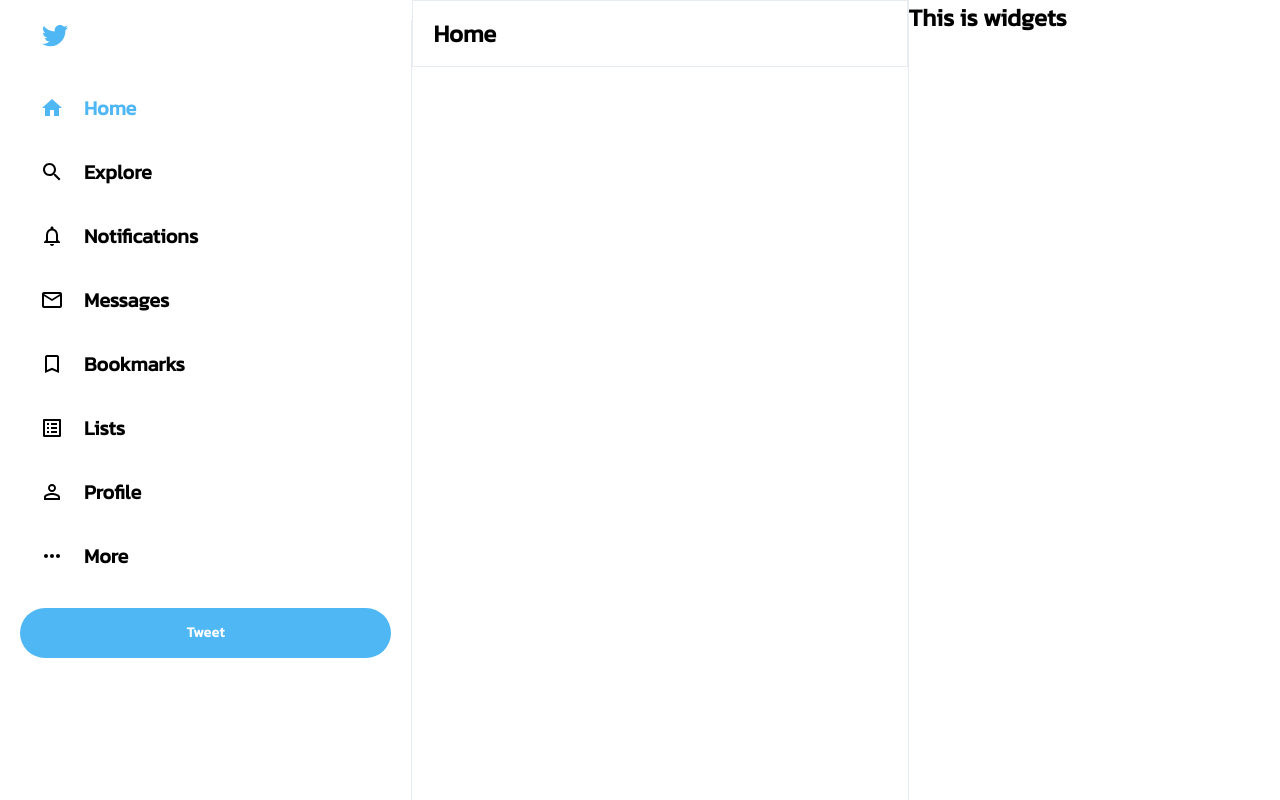
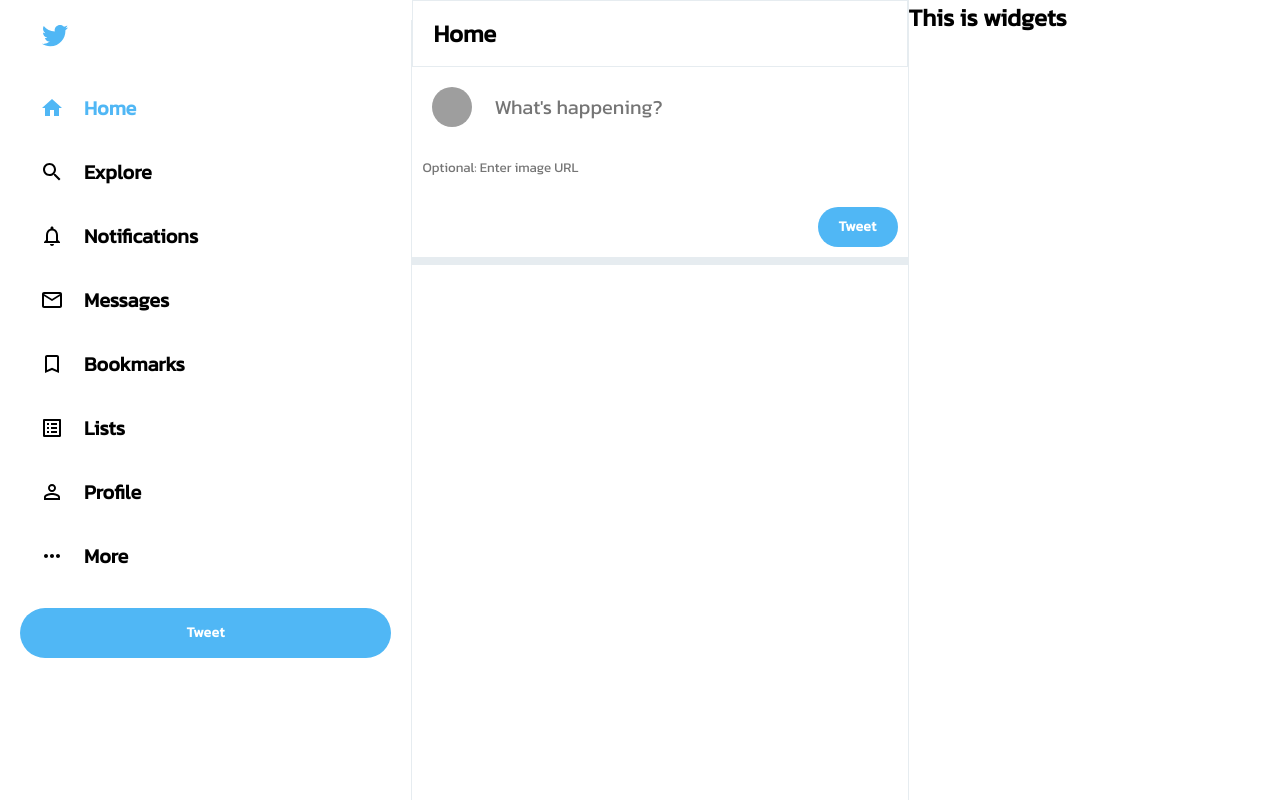
Before and after one commit to adnanhakim/react-twitter-clone, a React (Create React App) app: page / in a window 1280 px wide. Built offline with nearby package versions, Linux system fonts and the light colour scheme; grey boxes are pictures that could not be loaded.

Commit message:
Tweetbox

```diff
--- a/src/components/Feed.js
+++ b/src/components/Feed.js
@@ -1,5 +1,6 @@
 import React from 'react';
 import './Feed.css';
+import TweetBox from './TweetBox';
 
 function Feed() {
    return (
@@ -7,6 +8,8 @@
          <div className="feed-header">
             <h2>Home</h2>
          </div>
+
+         <TweetBox />
       </div>
    );
 }
--- /dev/null
+++ b/src/components/TweetBox.css
@@ -0,0 +1,40 @@
+.tweetbox {
+   padding-bottom: 10px;
+   border-bottom: 8px solid var(--twitter-background);
+   padding-right: 10px;
+}
+
+.tweetbox > form {
+   display: flex;
+   flex-direction: column;
+}
+
+.tweetbox-input {
+   padding: 20px;
+   display: flex;
+}
+
+.tweetbox-input > input {
+   flex: 1;
+   margin-left: 20px;
+   font-size: 20px;
+   border: none;
+}
+
+.tweetbox-image-input {
+   border: none;
+   padding: 10px;
+}
+
+.tweetbox-tweet-button {
+   background-color: var(--twitter-color) !important;
+   border: none !important;
+   color: white !important;
+   font-weight: 900 !important;
+   text-transform: inherit !important;
+   border-radius: 30px !important;
+   width: 80px;
+   height: 40px !important;
+   margin-top: 20px !important;
+   margin-left: auto !important;
+}
--- /dev/null
+++ b/src/components/TweetBox.js
@@ -0,0 +1,24 @@
+import React from 'react';
+import './TweetBox.css';
+import { Avatar, Button } from '@material-ui/core';
+
+function TweetBox() {
+   return (
+      <div className="tweetbox">
+         <form>
+            <div className="tweetbox-input">
+               <Avatar src="https://avatars1.githubusercontent.com/u/46572622?s=460&u=b7bd8dd34eabcf10a7d9f10ed10e3786467d7db4&v=4" />
+               <input type="text" placeholder="What's happening?" />
+            </div>
+            <input
+               className="tweetbox-image-input"
+               type="text"
+               placeholder="Optional: Enter image URL"
+            />
+            <Button className="tweetbox-tweet-button">Tweet</Button>
+         </form>
+      </div>
+   );
+}
+
+export default TweetBox;
```
